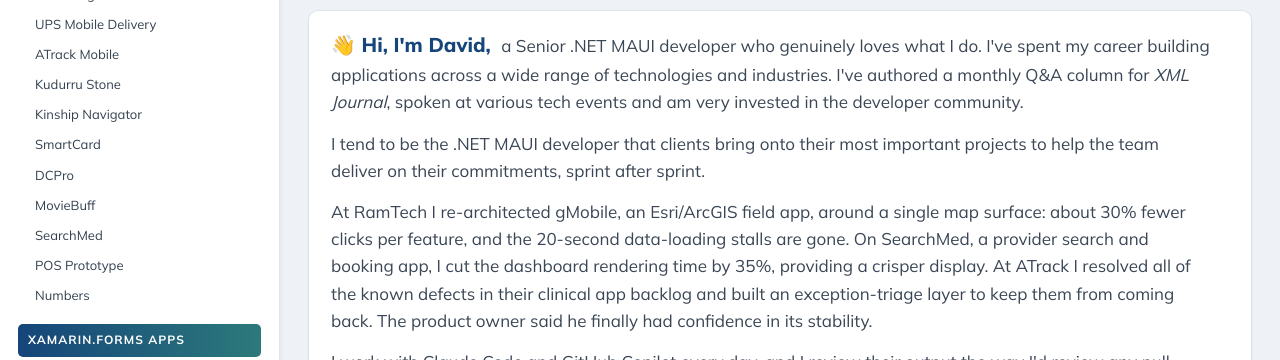
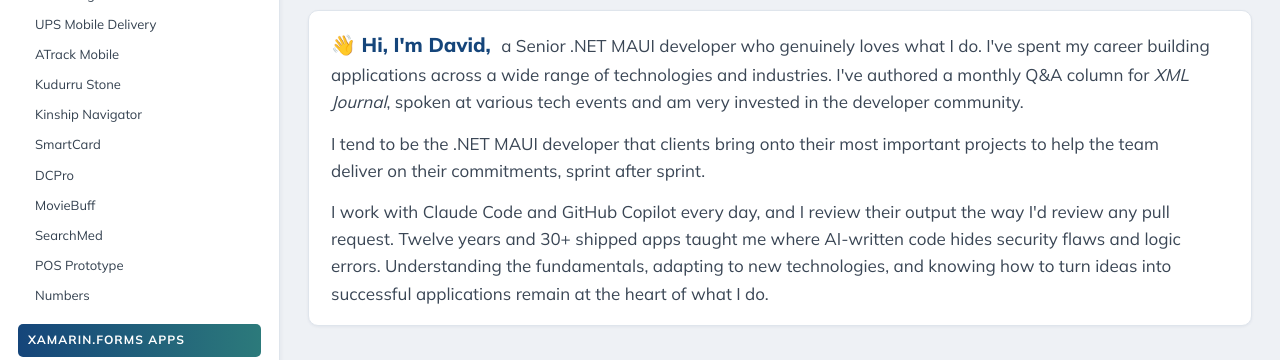
Before and after one commit to CaffeinatedSharkLabs/Portfolio.github.io, a plain HTML site: page index.html in a window 1280 px wide. Shown: the part 226-586 px from the top of the page. Drawn offline with Linux system fonts and the light colour scheme.

Commit message:
minor changes to intro section, removing the 3rd paragraph ("At RamTech...."

```diff
--- a/index.html
+++ b/index.html
@@ -743,7 +743,6 @@
     <div class="panel">
     <p class="aboutme"><span class="hi">👋 Hi, I'm David,</span> a Senior .NET MAUI developer who genuinely loves what I do. I've spent my career building applications across a wide range of technologies and industries. I've authored a monthly Q&amp;A column for <i>XML Journal</i>, spoken at various tech events and am very invested in the developer community.</p>
     <p class="aboutme">I tend to be the .NET MAUI developer that clients bring onto their most important projects to help the team deliver on their commitments, sprint after sprint.</p>
-    <p class="aboutme">At RamTech I re-architected gMobile, an Esri/ArcGIS field app, around a single map surface: about 30% fewer clicks per feature, and the 20-second data-loading stalls are gone. On SearchMed, a provider search and booking app, I cut the dashboard rendering time by 35%, providing a crisper display. At ATrack I resolved all of the known defects in their clinical app backlog and built an exception-triage layer to keep them from coming back. The product owner said he finally had confidence in its stability.</p>
     <p class="aboutme">I work with Claude Code and GitHub Copilot every day, and I review their output the way I'd review any pull request. Twelve years and 30+ shipped apps taught me where AI-written code hides security flaws and logic errors. Understanding the fundamentals, adapting to new technologies, and knowing how to turn ideas into successful applications remain at the heart of what I do.</p>
     </div>
   </section>
```
